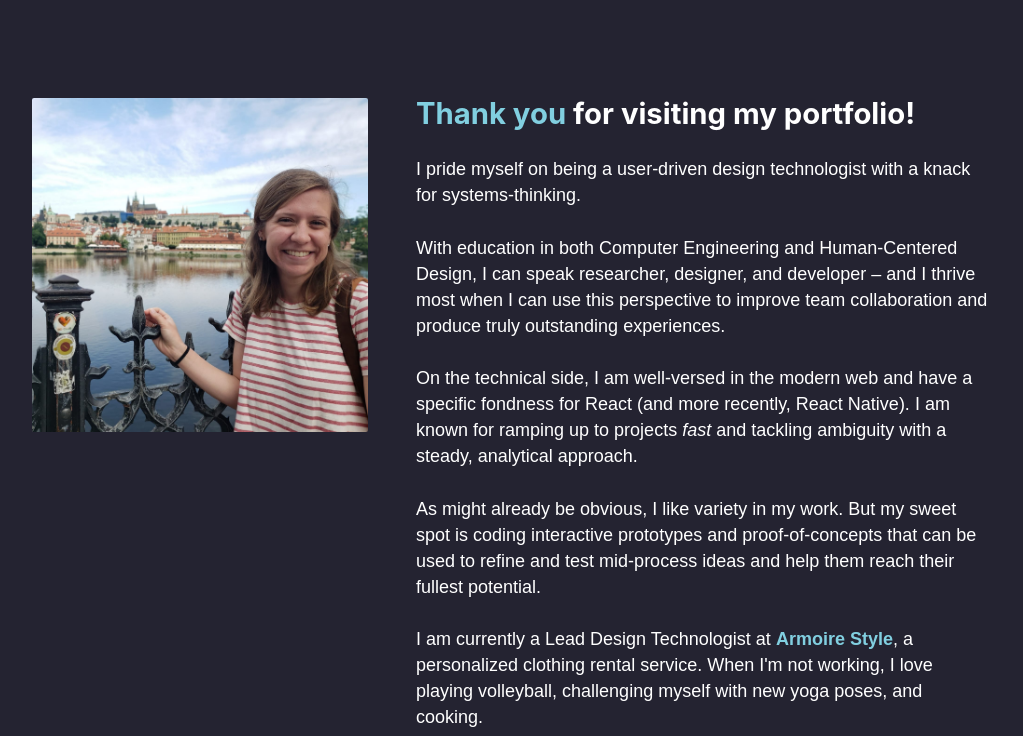
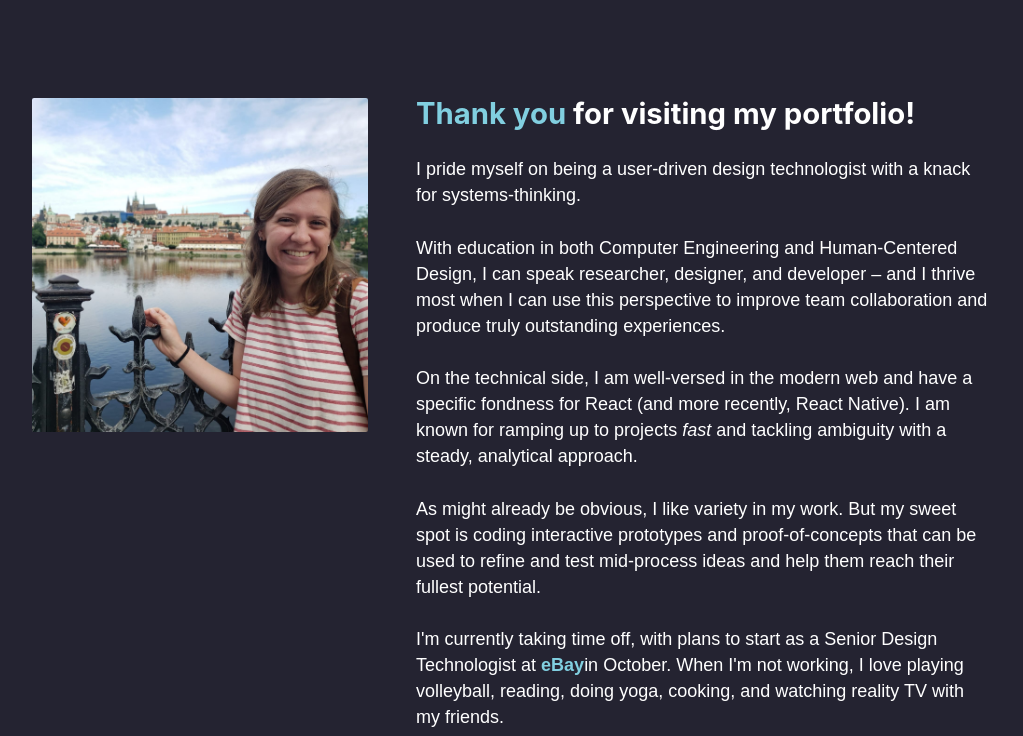
Before and after one commit to megan-woodruff/portfolio, a Gatsby site: page /about in a window 1280 px wide. Shown: the part 64-800 px from the top of the page, without its empty margins (128-1151 px from the left). Built offline with nearby package versions, Linux system fonts and the light colour scheme; Gatsby itself is replaced by a stand-in of ours.

Commit message:
Update job description in about

```diff
--- a/src/pages/about.js
+++ b/src/pages/about.js
@@ -55,9 +55,9 @@ const About = () => {
             their fullest potential.
           </p>
           <p>
-            I am currently a Lead Design Technologist at{' '}
+            I'm currently taking time off, with plans to start as a Senior Design Technologist at{" "}
             <a
-              href="https://armoire.style"
+              href="https://ebay.com"
               target="_blank"
               rel="noopener noreferrer"
               style={{
@@ -65,11 +65,10 @@ const About = () => {
                 fontWeight: 'bold',
               }}
             >
-              Armoire Style
+              eBay
             </a>
-            , a personalized clothing rental service. When I'm not working, I
-            love playing volleyball, challenging myself with new yoga poses, and
-            cooking.{' '}
+            in October. When I'm not working, I love playing
+            volleyball, reading, doing yoga, cooking, and watching reality TV with my friends.{" "}
           </p>
         </div>
       </div>
```
